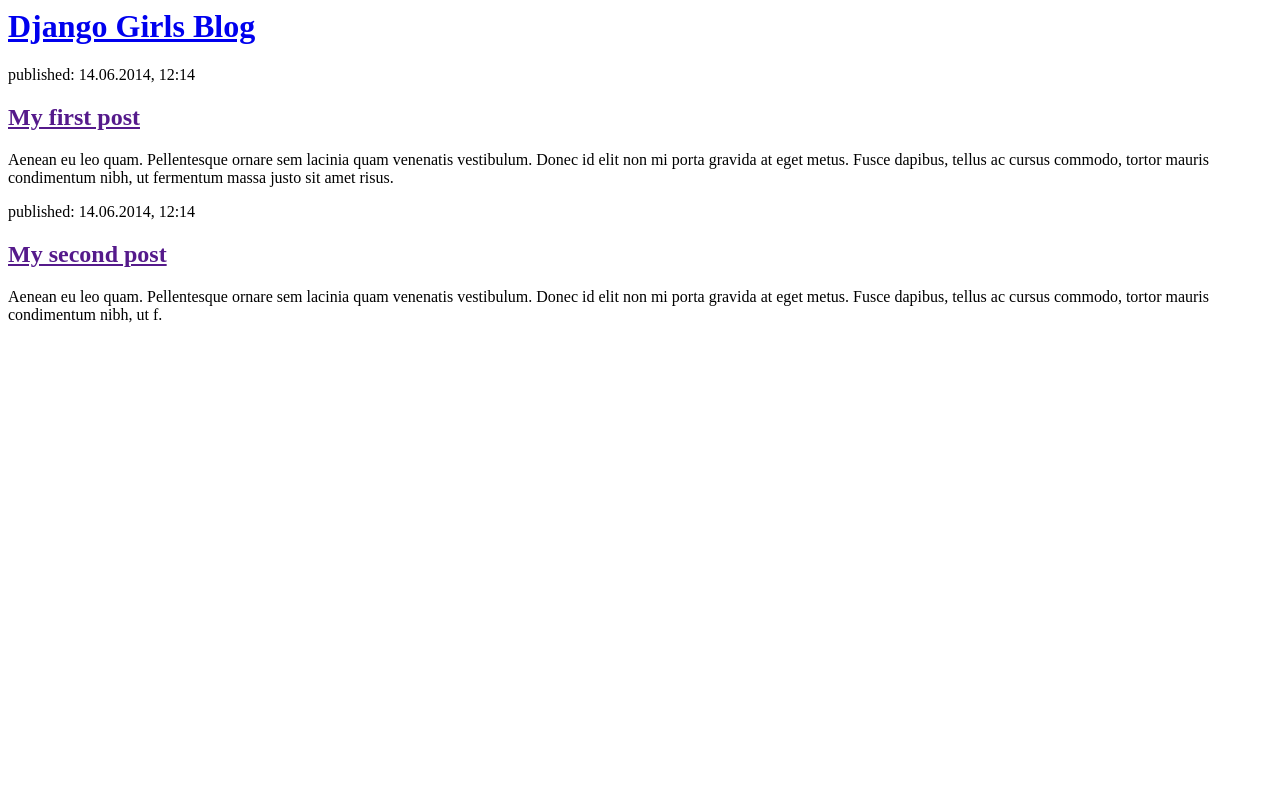
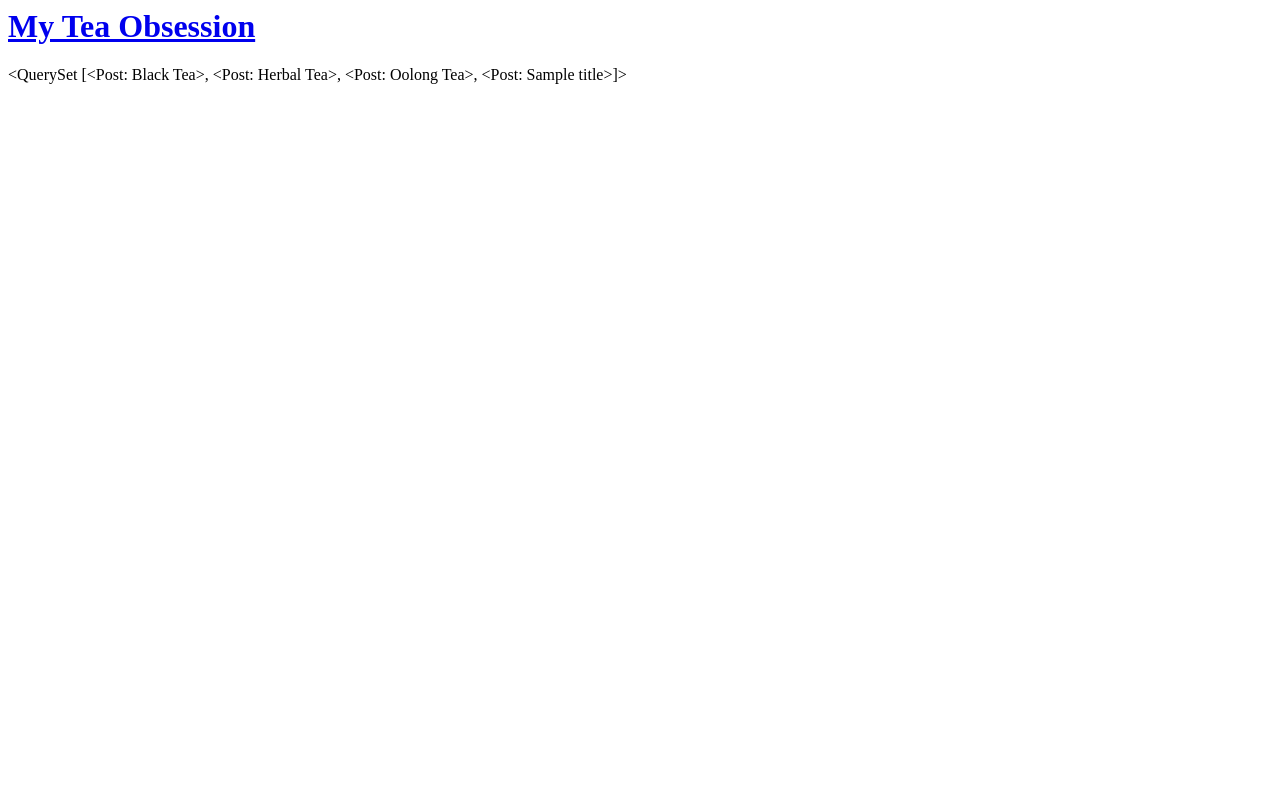
Before and after one commit to eellwein/my-first-blog, a Django app: page / in a window 1280 px wide. Run offline with Django 3.2, Linux system fonts and the light colour scheme; data comes from the database, SQL or seed files in the repository; both versions use the stored data as it was after the commit.

Commit message:
October twentieth revisit

```diff
--- a/blog/templates/blog/post_list.html
+++ b/blog/templates/blog/post_list.html
@@ -1,22 +1,12 @@
 <html>
     <head>
-        <title>Django Girls blog</title>
+        <title>TeacupChan</title>
     </head>
     <body>
         <div>
-            <h1><a href="/">Django Girls Blog</a></h1>
+            <h1><a href="/">My Tea Obsession</a></h1>
         </div>
 
-        <div>
-            <p>published: 14.06.2014, 12:14</p>
-            <h2><a href="">My first post</a></h2>
-            <p>Aenean eu leo quam. Pellentesque ornare sem lacinia quam venenatis vestibulum. Donec id elit non mi porta gravida at eget metus. Fusce dapibus, tellus ac cursus commodo, tortor mauris condimentum nibh, ut fermentum massa justo sit amet risus.</p>
-        </div>
-
-        <div>
-            <p>published: 14.06.2014, 12:14</p>
-            <h2><a href="">My second post</a></h2>
-            <p>Aenean eu leo quam. Pellentesque ornare sem lacinia quam venenatis vestibulum. Donec id elit non mi porta gravida at eget metus. Fusce dapibus, tellus ac cursus commodo, tortor mauris condimentum nibh, ut f.</p>
-        </div>
+        {{ posts }}
     </body>
 </html>
--- a/blog/views.py
+++ b/blog/views.py
@@ -2,3 +2,11 @@
 
 def post_list(request):
     return render(request, 'blog/post_list.html', {})
+
+from django.shortcuts import render
+from django.utils import timezone
+from .models import Post
+
+def post_list(request):
+    posts=Post.objects.filter(published_date__lte=timezone.now()).order_by('published_date')
+    return render(request, 'blog/post_list.html', {'posts':posts})
```
Also changed, not shown: db.sqlite3.
